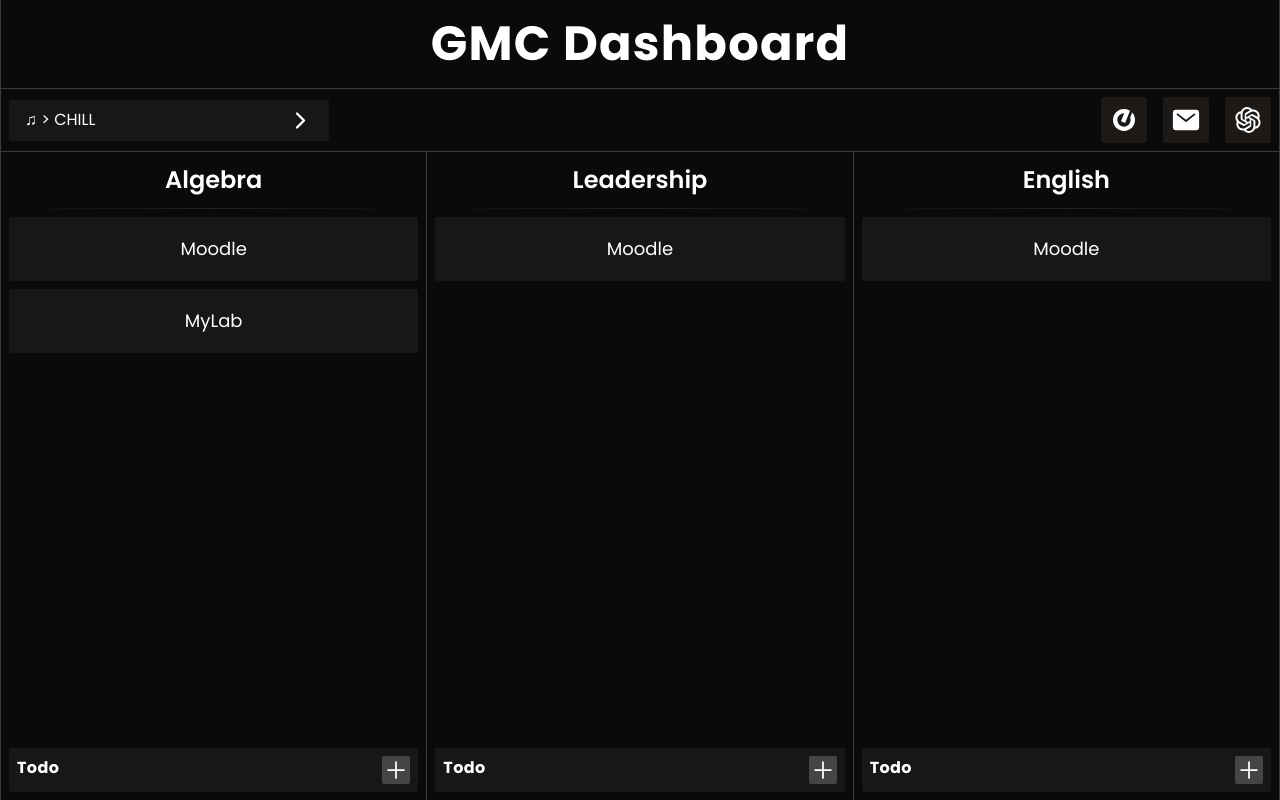
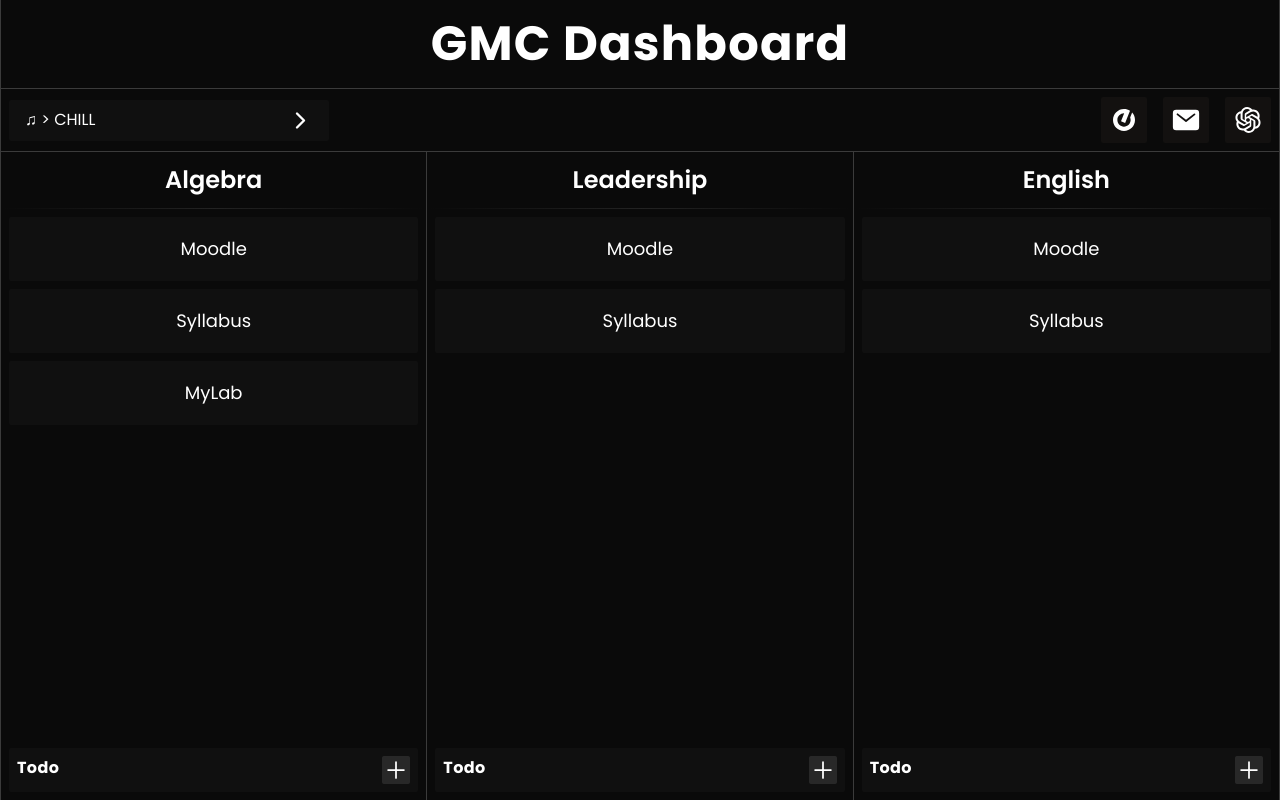
Before and after one commit to BENNNZO/school-dashboard, a Next.js app: page / in a window 1280 px wide. Built offline with nearby package versions, Linux system fonts and the light colour scheme.

Commit message:
cleaned the styling a bit

```diff
--- a/src/app/page.jsx
+++ b/src/app/page.jsx
@@ -14,15 +14,18 @@
 				<div className="flex flex-row h-full justify-around gap-px bg-white/20">
 					<ClassSection title={"Algebra"}>
 						<QuickLink title={"Moodle"} link="https://gmc.mrooms3.net/course/view.php?id=81166" />
+						<QuickLink title={"Syllabus"} link="https://gmc.mrooms3.net/mod/book/view.php?id=7046287&chapterid=439071" />
 						<QuickLink title={"MyLab"} link="https://mylabmastering.pearson.com/?courseId=12966713#/" />
 					</ClassSection>
 
 					<ClassSection title={"Leadership"}>
 						<QuickLink title={"Moodle"} link="https://gmc.mrooms3.net/course/view.php?id=82330" />
+						<QuickLink title={"Syllabus"} link="https://gmc.mrooms3.net/mod/book/view.php?id=7228575&chapterid=469135" />
 					</ClassSection>
 
 					<ClassSection title={"English"}>
 						<QuickLink title={"Moodle"} link="https://gmc.mrooms3.net/course/view.php?id=81173"/>
+						<QuickLink title={"Syllabus"} link="https://gmc.mrooms3.net/mod/book/view.php?id=7048062&chapterid=439233"/>
 					</ClassSection>
 				</div>
 			</div>
--- a/src/components/QuickLink.jsx
+++ b/src/components/QuickLink.jsx
@@ -2,7 +2,7 @@
     const { title, link } = props
 
     return (
-        <button className="bg-neutral-900 text-white rounded-sm hover:bg-neutral-800 duration-100 group py-2">
+        <button className="bg-neutral-900/50 text-white rounded-sm hover:bg-neutral-900 duration-100 group py-2">
             <a href={link} target="_blank" className="p-2 grid place-items-center">
                 <div className="relative h-8 w-full overflow-hidden">
                     <p className="text-lg absolute top-1/2 left-1/2 -translate-x-1/2 -translate-y-1/2 group-hover:translate-y-12 duration-150">{title}</p>
--- a/src/components/TodoList.jsx
+++ b/src/components/TodoList.jsx
@@ -24,14 +24,14 @@
     }, [list])
 
     return (
-        <section className="bg-neutral-900 rounded-sm mx-2 mb-2 text-white">
+        <section className="bg-neutral-900/50 rounded-sm mx-2 mb-2 text-white">
             <div className="flex flex-row justify-between p-2">
                 <h2 className="font-bold tracking-wide">Todo</h2>
                 <Image
                     src={PlusIcon}
                     width={25}
                     height={25}
-                    className="invert bg-black/20 w-7 aspect-square my-auto rounded-sm hover:bg-black/30 duration-100"
+                    className="invert bg-black/10 w-7 aspect-square my-auto rounded-sm hover:bg-black/20 duration-100 cursor-pointer"
                     alt="add todo button"
                     onClick={() => {
                         let text = prompt("TODO")
@@ -49,7 +49,7 @@
                             width={25}
                             height={25}
                             alt="delete todo button"
-                            className="opacity-0 group-hover:opacity-100 duration-100 hover:bg-red-400/20 w-6 p-1 rounded-sm"
+                            className="opacity-0 group-hover:opacity-100 duration-100 hover:bg-red-400/20 w-6 p-1 rounded-sm cursor-pointer"
                             onClick={() => setList(prev => {
                                 let newArr = [...prev]
                                 newArr.splice(i, 1)
--- a/src/components/Utils.jsx
+++ b/src/components/Utils.jsx
@@ -27,7 +27,7 @@
     return (
         <section className="border-b border-white/20 flex flex-row justify-between items-center p-2">
             <div>
-                <div className="w-80 bg-neutral-900 cursor-pointer rounded-sm py-2 px-4 relative z-20" onClick={() => setDropdown(prev => !prev)}>
+                <div className="w-80 bg-neutral-900/50 cursor-pointer rounded-sm py-2 px-4 relative z-20" onClick={() => setDropdown(prev => !prev)}>
                     <div className="flex flex-row justify-between items-center">
                         <p className="text-white">♫ &gt; {getKeyByValue(streams, selectedStream).toUpperCase()}</p>
                         <Image
@@ -59,7 +59,7 @@
                 </div>
             </div>
             <ul className="flex flex-row gap-4">
-                <li className="bg-stone-900 cursor-pointer hover:bg-stone-800 duration-100 rounded-sm grid place-items-center">
+                <li className="bg-stone-900/50 cursor-pointer hover:bg-stone-900 duration-100 rounded-sm grid place-items-center">
                     <a href="https://selfservice.gmc.cc.ga.us/Student/?hideProxyDialog=false" target="_blank">
                         <Image
                             src={PortalIcon}
@@ -69,7 +69,7 @@
                         />
                     </a>
                 </li>
-                <li className="bg-stone-900 cursor-pointer hover:bg-stone-800 duration-100 rounded-sm grid place-items-center">
+                <li className="bg-stone-900/50 cursor-pointer hover:bg-stone-900 duration-100 rounded-sm grid place-items-center">
                     <a href="https://outlook.office.com/owa/student.gmc.cc.ga.us" target="_blank">
                         <Image
                             src={MailIcon}
@@ -79,7 +79,7 @@
                         />
                     </a>
                 </li>
-                <li className="bg-stone-900 cursor-pointer hover:bg-stone-800 duration-100 rounded-sm grid place-items-center">
+                <li className="bg-stone-900/50 cursor-pointer hover:bg-stone-900 duration-100 rounded-sm grid place-items-center">
                     <a href="https://chatgpt.com" target="_blank">
                         <Image
                             src={ChatGPTIcon}
```
